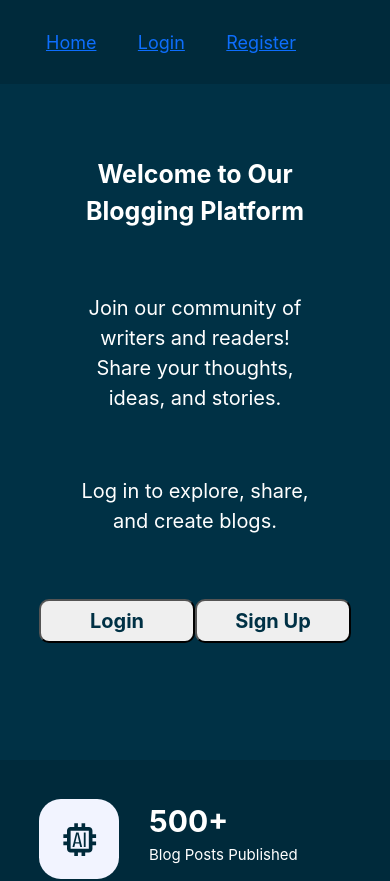
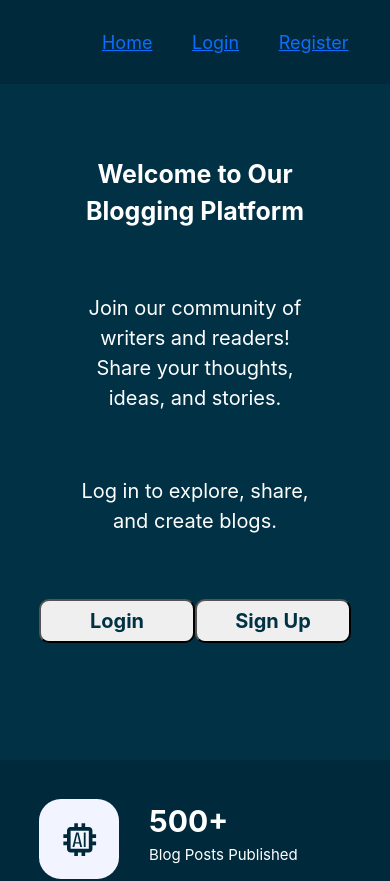
Before and after one commit to apoorvshaswat/Blogging-Platform, a React (Create React App) app in the folder react/: page / in a window 390 px wide. Shown: the top 881 px of the page. Built offline with nearby package versions, Linux system fonts and the light colour scheme; no server answers.

Commit message:
updated css

```diff
--- a/react/src/App.css
+++ b/react/src/App.css
@@ -33,8 +33,8 @@ body {
 .nav-link {
   color: #007bff;
   text-decoration: none;
-  font-size: 1rem;
-  /* border-bottom: 2px solid #007bff; */
+  font-size: 20px;
+  border-bottom: 2px solid #007bff;
   padding-bottom: 5px;
 }
 
@@ -57,7 +57,7 @@ body {
 .nav-links {
   display: flex;
   gap: 20%;
-  font-size: 1.5rem;
+  font-size: 20px;
   list-style-type: none;
   padding-right: 5%;
   margin: 0;
@@ -355,7 +355,7 @@ body {
 
 .blog1_main {
   width: 100vw;
-  height: 419px;
+  height: 60vh;
   background-color: #003145;
   color: white;
   padding-bottom: 10rem;
@@ -365,7 +365,7 @@ body {
 }
 
 .blog1_main_content {
-  width: 100%;
+  width: 80%;
   height: 228px;
   padding-top: 100px;
   padding-left: 126px;
@@ -392,11 +392,16 @@ body {
 }
 
 .blog1_main_overview {
+  min-height: 40vh;
   height: auto;
   width: 100vw;
   font-size: 20px;
   padding-left: 5%;
   padding-top: 20px;
+}
+
+.blog1_main_overview p {
+  width: 90%;
 }
 
 .blog1_main_panel_buttons {
@@ -587,7 +592,7 @@ body {
   .nav-links {
     font-size: 18px;
     list-style-type: none;
-    padding-right: 35%;
+    padding-right: 20%;
     text-align: center;
   }
 
@@ -862,14 +867,14 @@ body {
     padding-top: 10%;
   }
 
-  .nav-links li {
+  /* .nav-links li {
     margin-right: 5px;
-  }
+  } */
 
   .nav-link {
     color: #007bff;
     text-decoration: none;
-    font-size: 15px;
+    font-size: 18px;
     border-bottom: 2px solid #007bff;
     padding-bottom: 5px;
   }
```
Also changed, not shown: 6 other files (tests, documents, lock files or other folders).
